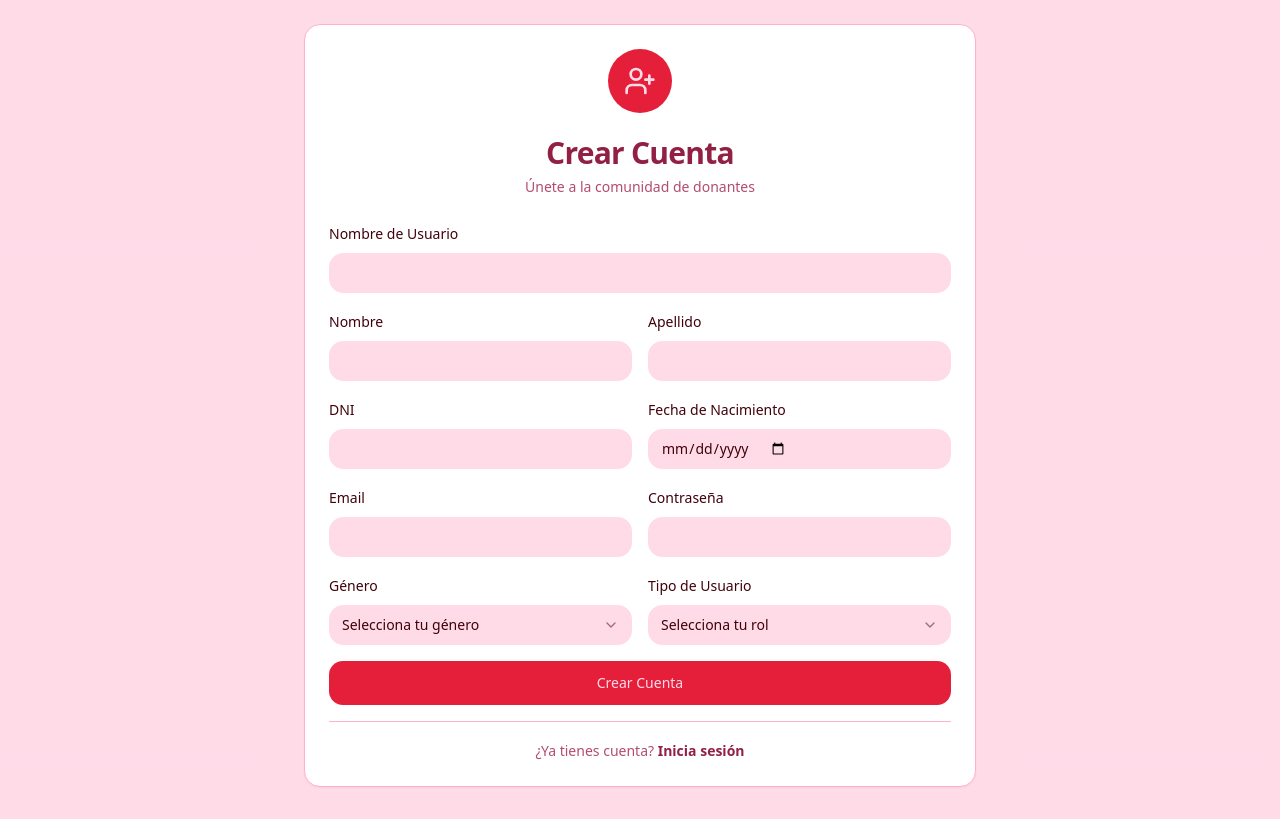
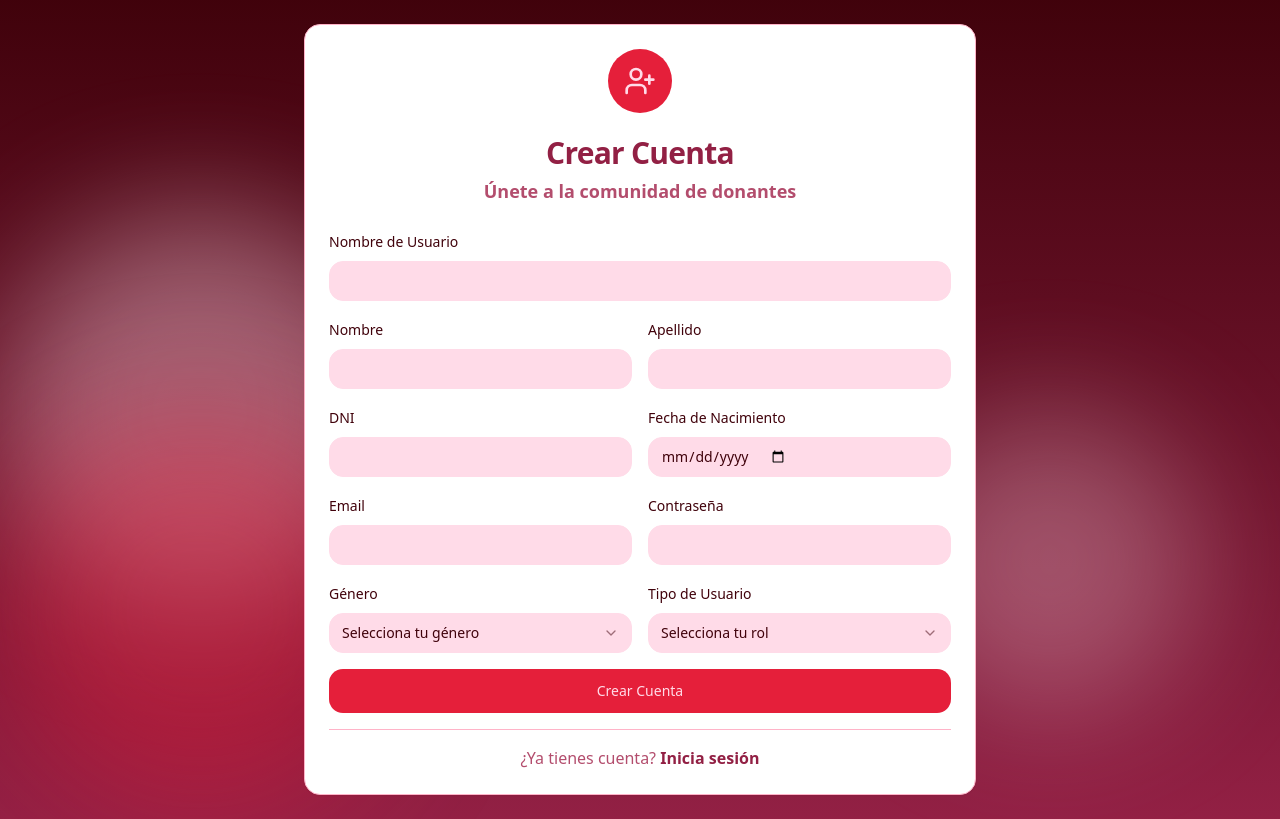
Before and after one commit to Stella40k/HemoApp, a React (Vite) app in the folder frontend/: page /register in a window 1280 px wide. Built offline with nearby package versions, Linux system fonts and the light colour scheme.

Commit message:
diseño de registro

```diff
--- a/frontend/src/pages/RegisterPage.jsx
+++ b/frontend/src/pages/RegisterPage.jsx
@@ -105,8 +105,11 @@ export default function RegisterPage({ onRegister }) {
 
 
   return (
-    <div className="min-h-screen bg-gradient-to-br from-muted via-background to-muted flex items-center justify-center p-6">
-      <Card className="w-full max-w-2xl">
+    <div className="min-h-screen bg-gradient-to-b from-card-foreground to-primary flex items-center justify-center p-6 relative overflow-hidden">
+      <div className="absolute left-0 w-[400px] h-[400px] bg-background/40 rounded-full blur-3xl"></div>
+      <div className="absolute left-0 top-2/4 w-[400px] h-[400px] bg-accent/40 rounded-full blur-3xl"></div>
+      <div className="absolute right-20 top-1/2 w-[300px] h-[300px] bg-background/30 rounded-full blur-3xl"></div>
+      <Card className="w-full max-w-2xl relative z-10">
         <CardHeader className="text-center">
           <div className="mx-auto mb-4 w-16 h-16 bg-accent rounded-full flex items-center justify-center">
             <UserPlus className="w-8 h-8 text-accent-foreground" />
@@ -114,7 +117,7 @@ export default function RegisterPage({ onRegister }) {
           <CardTitle className="text-3xl font-bold text-primary">
             Crear Cuenta
           </CardTitle>
-          <CardDescription>Únete a la comunidad de donantes</CardDescription>
+          <CardDescription className="text-lg font-semibold">Únete a la comunidad de donantes</CardDescription>
         </CardHeader>
         <CardContent>
           <form onSubmit={handleSubmit} className="space-y-4">
@@ -261,12 +264,12 @@ export default function RegisterPage({ onRegister }) {
               Crear Cuenta
             </Button>
             <div className="text-center pt-4 border-t">
-              <span className="text-sm text-muted-foreground">
+              <span className="text-base text-muted-foreground">
                 ¿Ya tienes cuenta?{" "}
               </span>
               <Link
                 to="/login"
-                className="text-sm text-primary font-semibold hover:underline"
+                className="text-base text-primary font-semibold hover:underline"
               >
                 Inicia sesión
               </Link>
```
